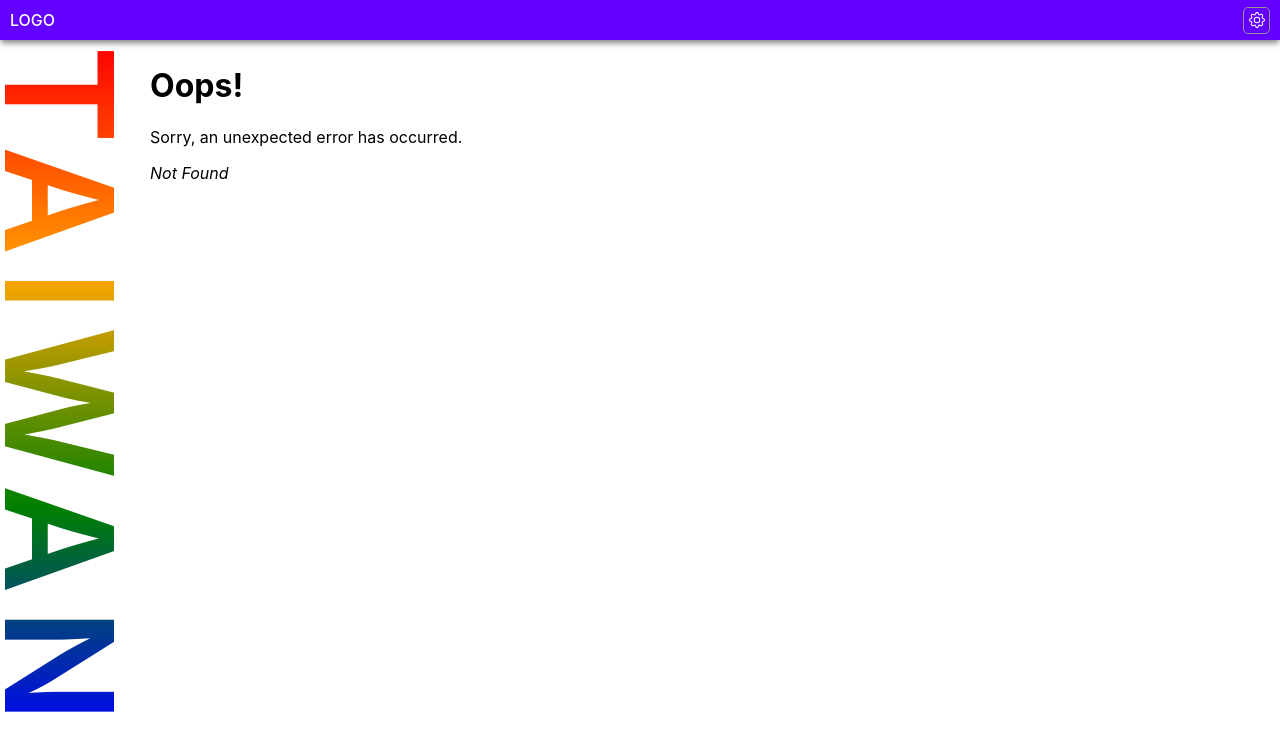
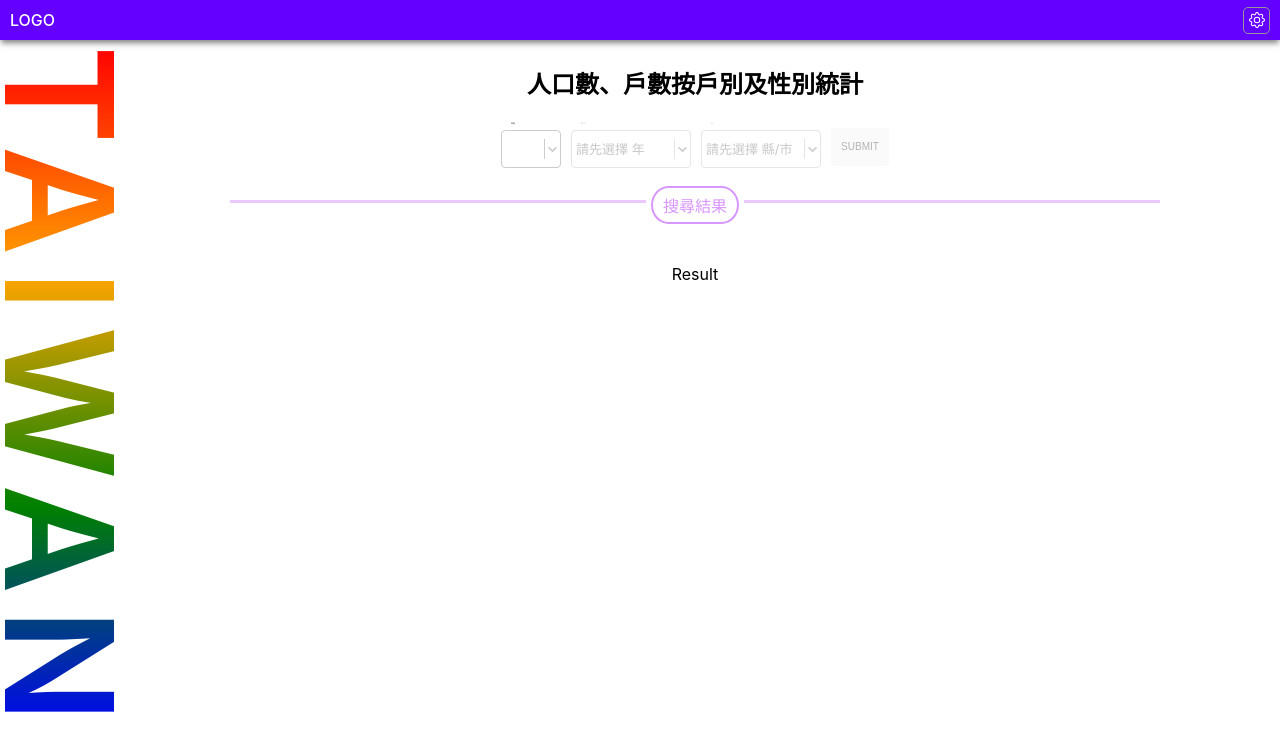
Before and after one commit to MattChu5566/populationAPI, a React (Create React App) app: page /1/1/1 in a window 1280 px wide. Before the commit this address had no page. Shown: the top 750 px of the page. Built offline with nearby package versions, Linux system fonts and the light colour scheme.

Commit message:
rebuild navigation OK

```diff
--- /dev/null
+++ b/src/components/Result.jsx
@@ -0,0 +1,22 @@
+import { useEffect, useState } from 'react';
+
+function Result() {
+  const [isLoading, setIsLoading] = useState(true);
+  useEffect(() => {
+    new Promise((res) => { setTimeout(() => res('test'), 3000); })
+      .then(() => setIsLoading(() => false));
+  });
+
+  return (
+    <div>
+      {isLoading ? <div>Loading</div> : <div>Result</div>}
+    </div>
+  );
+}
+
+export default Result;
+
+// export async function resultLoader() {
+//   const p = await new Promise((res) => { setTimeout(() => res('test'), 3000); });
+//   return p;
+// }
--- a/src/routes/root.jsx
+++ b/src/routes/root.jsx
@@ -1,5 +1,6 @@
 import { useRef, useMemo } from 'react';
 import { v4 as uuidv4 } from 'uuid';
+import { Outlet } from 'react-router-dom';
 import getCountyDistrict from '../lib/getCountyDistrict';
 import getData from '../lib/getData';
 import { useStateContext } from '../lib/Context';
@@ -63,7 +64,15 @@ export default function Root() {
       <h2 className="query-title">
         人口數、戶數按戶別及性別統計
       </h2>
-      <form id="form">
+      <form
+        id="form"
+        onSubmit={
+        (e) => {
+          e.preventDefault();
+          window.location = `/${year}/${county}/${district}`;
+        }
+      }
+      >
         <YearReactSelect
           year={year}
           optionArray={yearOptions}
@@ -131,6 +140,10 @@ export default function Root() {
         </div>
       </div>
 
+      <div>
+        <Outlet />
+      </div>
+
     </div>
   );
 }
```
Also changed, not shown: src/components/LoadingPage.jsx (added, +8 -0 lines), src/index.jsx (+8 -2 lines).
